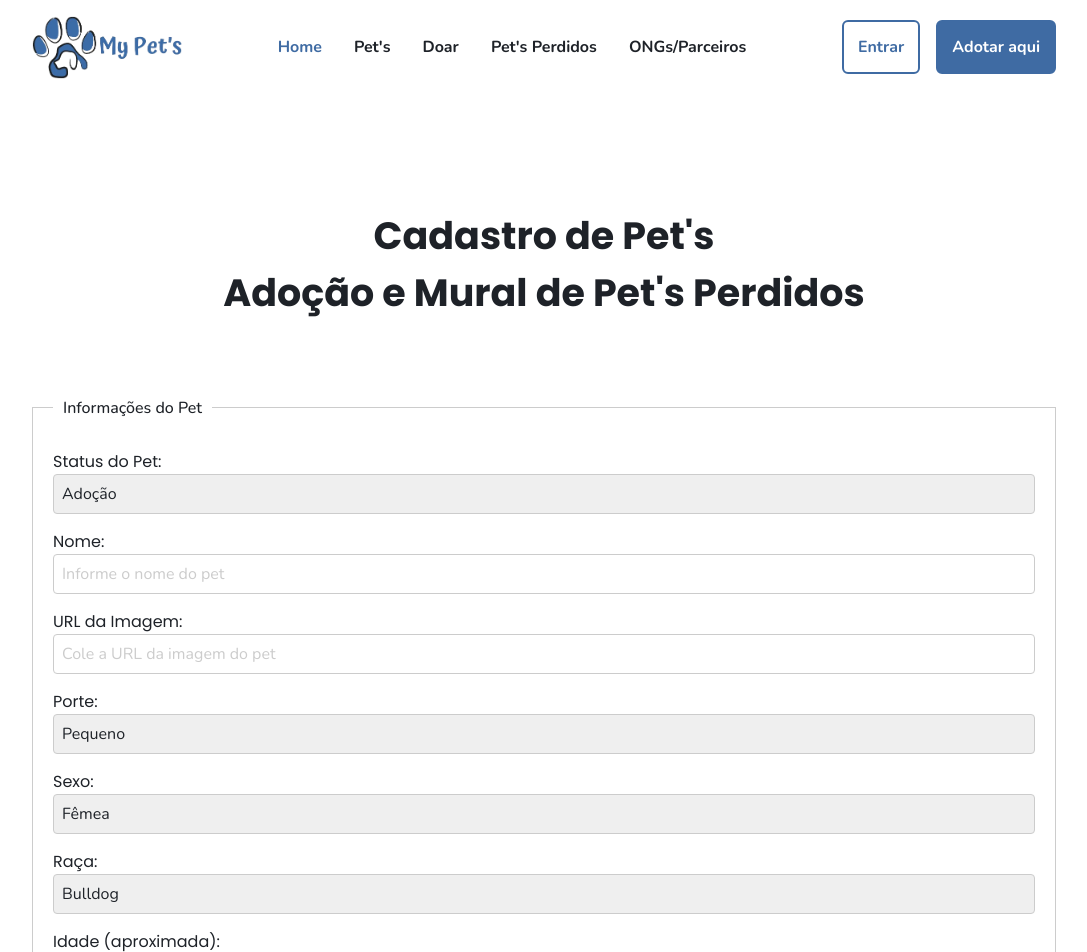
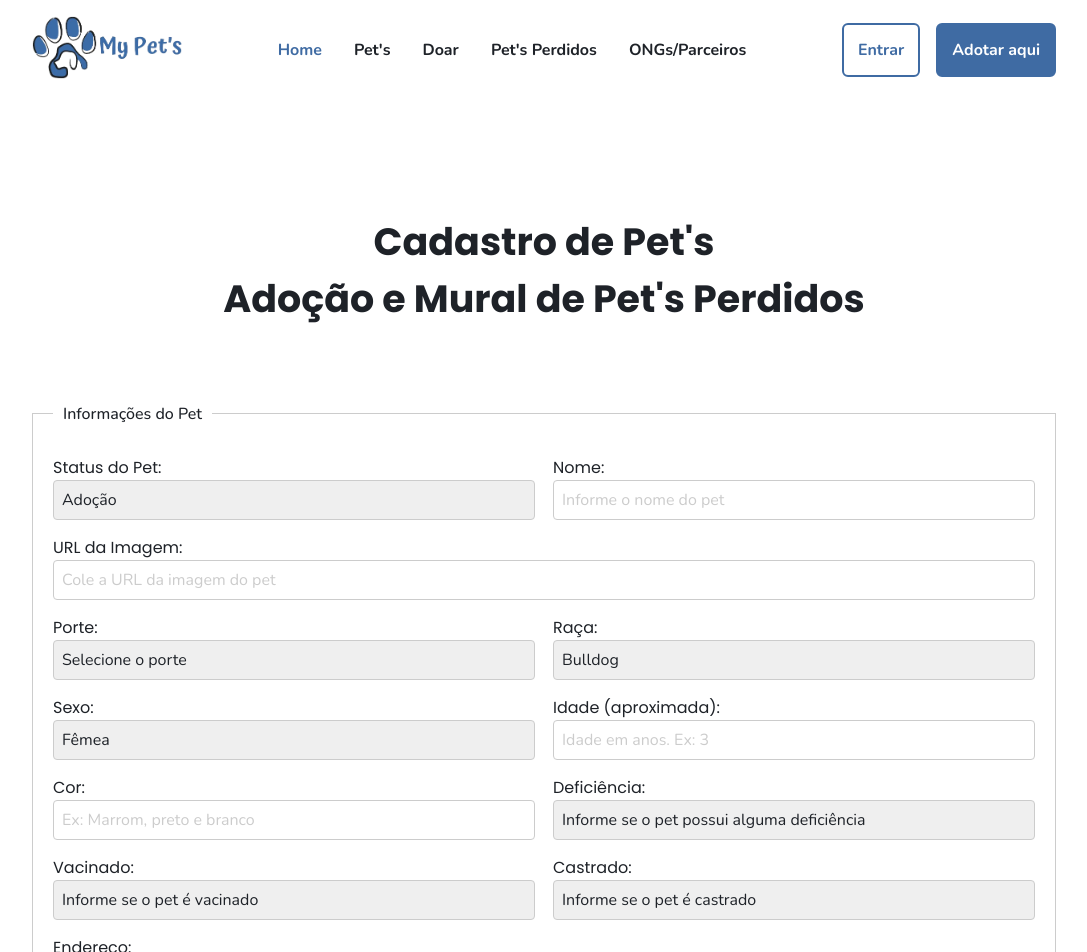
Before and after one commit to stefanie-sacon/my-pets, a React (Vite) app: page /cadastro in a window 1280 px wide. Shown: the top 952 px of the page, without its empty margins (96-1183 px from the left). Built offline with nearby package versions, Linux system fonts and the light colour scheme.

Commit message:
refactor: small changes

```diff
--- a/src/components/Footer/index.tsx
+++ b/src/components/Footer/index.tsx
@@ -1,11 +1,15 @@
+import { Link } from "react-router-dom";
+
 export const Footer = () => {
   return (
     <footer>
-      <img
-        className="logo-img"
-        src="assets/img/logo-2.png"
-        alt="Logo My Pets"
-      />
+      <Link to="/">
+        <img
+          className="logo-img"
+          src="/assets/img/logo-2.png"
+          alt="Logo My Pets"
+        />
+      </Link>
       <p>© 2024 - Todos os direitos reservados.</p>
     </footer>
   );
--- a/src/components/Header/index.tsx
+++ b/src/components/Header/index.tsx
@@ -1,40 +1,44 @@
+import { Link } from "react-router-dom";
+
 export const Header = () => {
   return (
     <header className="container">
       <nav>
-        <img
-          className="logo-img"
-          src="/assets/img/logo-2.png"
-          alt="Logo My Pets"
-        />
+        <Link to="/">
+          <img
+            className="logo-img"
+            src="/assets/img/logo-2.png"
+            alt="Logo My Pets"
+          />
+        </Link>
 
         <ul>
           <li>
-            <a href="index.html" id="home-nav-active">
+            <Link to="/" id="home-nav-active">
               Home
-            </a>
+            </Link>
           </li>
           <li>
-            <a href="/pages/adocao-de-pets.html">Pet's</a>
+            <Link to="/pets">Pet's</Link>
           </li>
           <li>
-            <a href="/pages/doar.html">Doar</a>
+            <Link to="/doacao">Doar</Link>
           </li>
           <li>
-            <a href="/pages/pets-perdidos.html">Pet's Perdidos</a>
+            <Link to="/petsperdidos">Pet's Perdidos</Link>
           </li>
           <li>
-            <a href="/pages/ongs.html">ONGs/Parceiros</a>
+            <Link to="/ongs">ONGs/Parceiros</Link>
           </li>
         </ul>
 
         <div className="buttons-nav">
-          <a href="#" id="btn-entrar">
+          <Link to="/login" id="btn-entrar">
             Entrar
-          </a>
-          <a href="/pages/adocao-de-pets.html" id="btn-adotaraqui">
+          </Link>
+          <Link to="/pets" id="btn-adotaraqui">
             Adotar aqui
-          </a>
+          </Link>
         </div>
 
         <input id="toggleChecker" type="checkbox" />
--- a/src/main.tsx
+++ b/src/main.tsx
@@ -5,7 +5,7 @@ import "./index.css";
 import { Index } from "./pages";
 import { Pets } from "./pages/pets";
 import { Doacao } from "./pages/doacao";
-import { PetsPerdidos } from "./pages/petsPerdidos";
+import { PetsPerdidos } from "./pages/pets-perdidos";
 import { Ongs } from "./pages/ongs";
 import { Form } from "./pages/form";
 
@@ -34,10 +34,6 @@ const router = createBrowserRouter([
     path: "/cadastro",
     element: <Form />,
   },
-  {
-    path: "/cadastro",
-    element: <Form />,
-  },
 ]);
 
 createRoot(document.getElementById("root")!).render(
--- a/src/pages/form/index.tsx
+++ b/src/pages/form/index.tsx
@@ -20,13 +20,13 @@ export const Form = () => {
               <fieldset>
                 <legend>Informações do Pet</legend>
 
+                <div className="forms-groups">
                   <div className="form-group">
                     <label htmlFor="status">Status do Pet:</label>
-                  <select
-                    id="status"
-                    name="status"
-                    placeholder="Selecione o status do pet"
-                  >
+                    <select id="status" name="status">
+                      <option disabled={true} value="">
+                        Selecione o status do pet
+                      </option>
                       <option value="adocao">Adoção</option>
                       <option value="perdido">Perdido</option>
                       <option value="procurando-tutor">Procurando tutor</option>
@@ -43,6 +43,7 @@ export const Form = () => {
                       placeholder="Informe o nome do pet"
                     />
                   </div>
+                </div>
 
                 <div className="form-group">
                   <label htmlFor="image_url">URL da Imagem:</label>
@@ -54,9 +55,13 @@ export const Form = () => {
                   />
                 </div>
 
+                <div className="forms-groups">
                   <div className="form-group">
                     <label htmlFor="size">Porte:</label>
-                  <select id="size" name="size" placeholder="Selecione o porte">
+                    <select id="size" name="size">
+                      <option hidden value="">
+                        Selecione o porte
+                      </option>
                       <option value="pequeno">Pequeno</option>
                       <option value="medio">Médio</option>
                       <option value="grande">Grande</option>
@@ -64,20 +69,11 @@ export const Form = () => {
                   </div>
 
                   <div className="form-group">
-                  <label htmlFor="gender">Sexo:</label>
-                  <select
-                    id="gender"
-                    name="gender"
-                    placeholder="Selecione o sexo"
-                  >
-                    <option value="macho">Fêmea</option>
-                    <option value="femea">Macho</option>
-                  </select>
-                </div>
-
-                <div className="form-group">
                     <label htmlFor="race">Raça:</label>
-                  <select id="race" name="race" placeholder="Selecione a raça">
+                    <select id="race" name="race">
+                      <option disabled={true} value="">
+                        Selecione a raça
+                      </option>
                       <option value="bulldog">Bulldog</option>
                       <option value="dachshund">Dachshund</option>
                       <option value="golden-retriever">Golden Retriever</option>
@@ -95,6 +91,19 @@ export const Form = () => {
                       <option value="outro">Outro</option>
                     </select>
                   </div>
+                </div>
+
+                <div className="forms-groups">
+                  <div className="form-group">
+                    <label htmlFor="gender">Sexo:</label>
+                    <select id="gender" name="gender">
+                      <option disabled={true} value="">
+                        Selecione o sexo
+                      </option>
+                      <option value="macho">Fêmea</option>
+                      <option value="femea">Macho</option>
+                    </select>
+                  </div>
 
                   <div className="form-group">
                     <label htmlFor="age">Idade (aproximada):</label>
@@ -106,7 +115,9 @@ export const Form = () => {
                       placeholder="Idade em anos. Ex: 3"
                     />
                   </div>
+                </div>
 
+                <div className="forms-groups">
                   <div className="form-group">
                     <label htmlFor="color">Cor:</label>
                     <input
@@ -115,6 +126,42 @@ export const Form = () => {
                       name="color"
                       placeholder="Ex: Marrom, preto e branco"
                     />
+                  </div>
+
+                  <div className="form-group">
+                    <label htmlFor="deficiencia">Deficiência:</label>
+                    <select id="deficiencia" name="deficiencia">
+                      <option hidden value="">
+                        Informe se o pet possui alguma deficiência
+                      </option>
+                      <option value="sim">Sim</option>
+                      <option value="nao">Não</option>
+                    </select>
+                  </div>
+                </div>
+
+                <div className="forms-groups">
+                  <div className="form-group">
+                    <label htmlFor="vacinado">Vacinado:</label>
+                    <select id="vacinado" name="vacinado">
+                      <option hidden value="">
+                        Informe se o pet é vacinado
+                      </option>
+                      <option value="sim">Sim</option>
+                      <option value="nao">Não</option>
+                    </select>
+                  </div>
+
+                  <div className="form-group">
+                    <label htmlFor="castrado">Castrado:</label>
+                    <select id="castrado" name="castrado">
+                      <option hidden value="">
+                        Informe se o pet é castrado
+                      </option>
+                      <option value="sim">Sim</option>
+                      <option value="nao">Não</option>
+                    </select>
+                  </div>
                 </div>
 
                 <div className="form-group">
--- a/src/pages/form/styles.css
+++ b/src/pages/form/styles.css
@@ -41,6 +41,12 @@ legend {
 
 .form-group {
   margin-bottom: 15px;
+}
+
+.forms-groups {
+  display: grid;
+  grid-template-columns: repeat(auto-fit, minmax(15rem, 1fr));
+  gap: 18px;
 }
 
 input,
--- a/src/pages/index.tsx
+++ b/src/pages/index.tsx
@@ -1,6 +1,7 @@
 import { IconArrowLeft, IconArrowRight } from "@tabler/icons-react";
 import { Header } from "../components/Header";
 import { Footer } from "../components/Footer";
+import { Link } from "react-router-dom";
 
 export const Index = () => {
   return (
@@ -19,9 +20,10 @@ export const Index = () => {
                 <br />
                 Adote um pet e mude uma vida!
               </p>
-              <a id="btn-adotar" href="/pets">
+
+              <Link id="btn-adotar" to="/pets">
                 Quero adotar
-              </a>
+              </Link>
             </div>
           </div>
         </section>
@@ -77,9 +79,9 @@ export const Index = () => {
             </div>
           </div>
           <div className="div-btn-vertodos">
-            <a id="btn-vertodos" href="">
+            <Link id="btn-vertodos" to="/pets">
               Ver todos
-            </a>
+            </Link>
           </div>
         </section>
 
@@ -144,16 +146,16 @@ export const Index = () => {
                 <p>Seu pet desapareceu, ou encontrou um pet perdido?</p>
               </div>
               <div className="btn-anunciar">
-                <a href="/pages/form.html" id="btn-anunciar">
+                <Link to="/cadastro" id="btn-anunciar">
                   Anunciar aqui
-                </a>
+                </Link>
               </div>
               <div className="pets-perdidos-boxes"></div>
             </div>
             <div className="div-btn-vertodos">
-              <a id="btn-vertodos" href="/pages/pets-perdidos.html">
+              <Link id="btn-vertodos" to="/petsperdidos">
                 Ver todos
-              </a>
+              </Link>
             </div>
           </div>
         </section>
@@ -166,22 +168,22 @@ export const Index = () => {
             <div className="ongs-boxes">
               <div className="ong-box">
                 <img src="assets/img/ong-ama.jpg" alt="ONG Ama" />
-                <a href="/pages/ongs.html">Ver Informações</a>
+                <Link to="/ongs">Ver Informações</Link>
               </div>
               <div className="ong-box">
                 <img src="assets/img/ong-con.jpg" alt="ONG Con Animal" />
-                <a href="/pages/ongs.html">Ver Informações</a>
+                <Link to="/ongs">Ver Informações</Link>
               </div>
               <div className="ong-box">
                 <img src="assets/img/ong-laika.jpg" alt="ONG Laika" />
-                <a href="/pages/ongs.html">Ver Informações</a>
+                <Link to="/ongs">Ver Informações</Link>
               </div>
               <div className="ong-box">
                 <img
                   src="assets/img/focinhocarente.jpg"
                   alt="Projeto Focinho Carente"
                 />
-                <a href="/pages/ongs.html">Ver Informações</a>
+                <Link to="/ongs">Ver Informações</Link>
               </div>
             </div>
           </div>
--- a/src/pages/ongs/index.tsx
+++ b/src/pages/ongs/index.tsx
@@ -1,3 +1,4 @@
+import { Link } from "react-router-dom";
 import { Footer } from "../../components/Footer";
 import { Header } from "../../components/Header";
 import "./styles.css";
@@ -17,7 +18,9 @@ export const Ongs = () => {
                   bem-estar dos animais.
                 </p>
                 <div className="btn-anunciar">
-                  <a id="btn-anunciar">Fazer parte</a>
+                  <Link to="" id="btn-anunciar">
+                    Fazer parte
+                  </Link>
                 </div>
               </div>
               <div className="ongs-page-boxes">
--- a/src/pages/petsPerdidos/index.tsx
+++ b/src/pages/pets-perdidos/index.tsx
@@ -1,3 +1,4 @@
+import { Link } from "react-router-dom";
 import { Footer } from "../../components/Footer";
 import { Header } from "../../components/Header";
 
@@ -18,7 +19,9 @@ export const PetsPerdidos = () => {
                 </p>
               </div>
               <div className="btn-anunciar">
-                <a id="btn-anunciar">Anunciar aqui</a>
+                <Link to="/cadastro" id="btn-anunciar">
+                  Anunciar aqui
+                </Link>
               </div>
               <div className="pets-perdidos-boxes"></div>
             </div>
--- a/src/pages/pets/index.tsx
+++ b/src/pages/pets/index.tsx
@@ -1,3 +1,4 @@
+import { Link } from "react-router-dom";
 import { Footer } from "../../components/Footer";
 import { Header } from "../../components/Header";
 import "./styles.css";
@@ -17,9 +18,9 @@ export const Pets = () => {
                 continuidade a adoção do seu novo aumigo.
               </p>
               <div className="btn-anunciar">
-                <a href="/pages/form.html" id="btn-anunciar">
+                <Link to="/cadastro" id="btn-anunciar">
                   Cadastrar pet
-                </a>
+                </Link>
               </div>
             </div>
             <div className="adocao-pets-boxes"></div>
```
Lines whose indentation alone changed are shown as unchanged.
